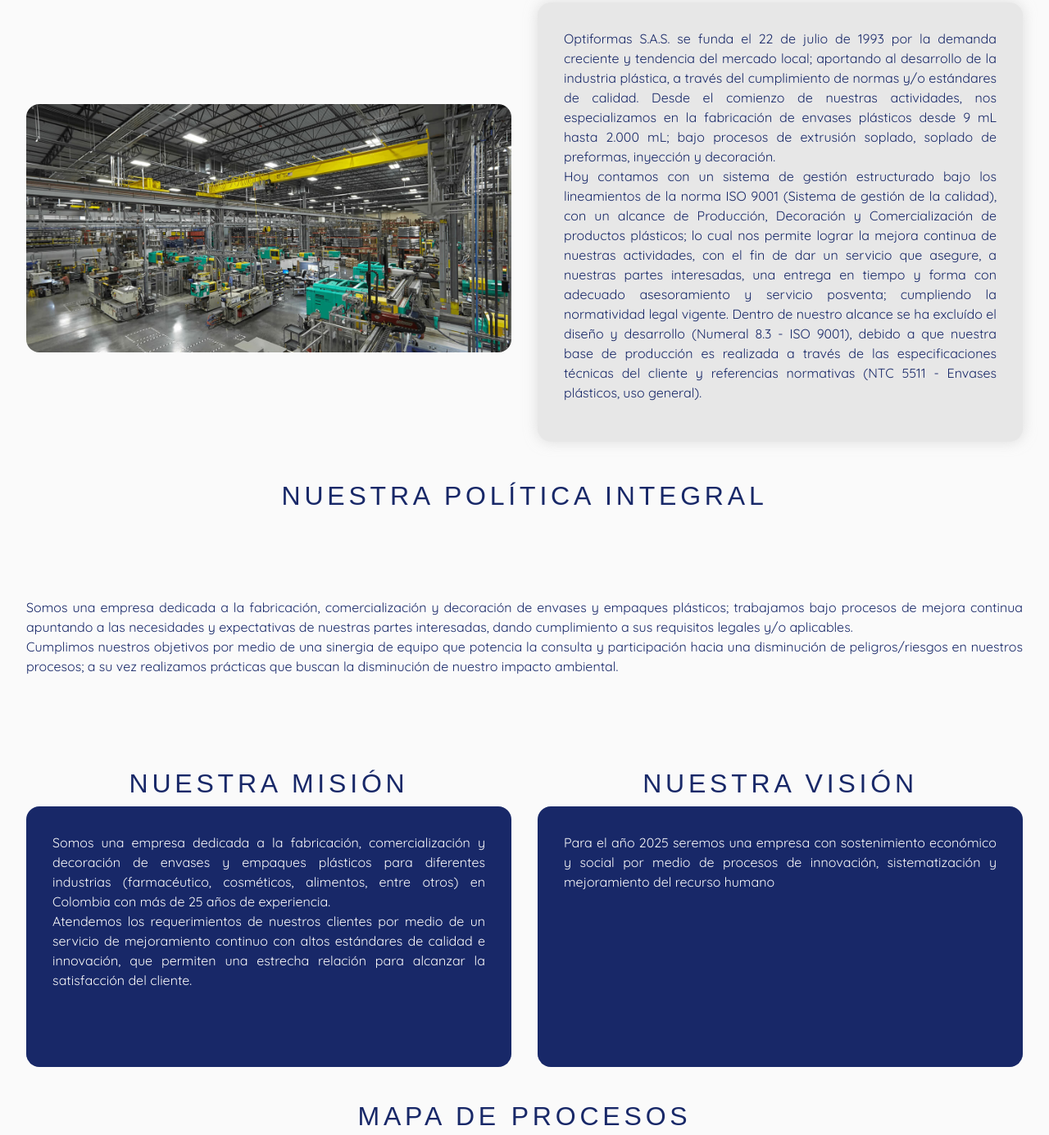
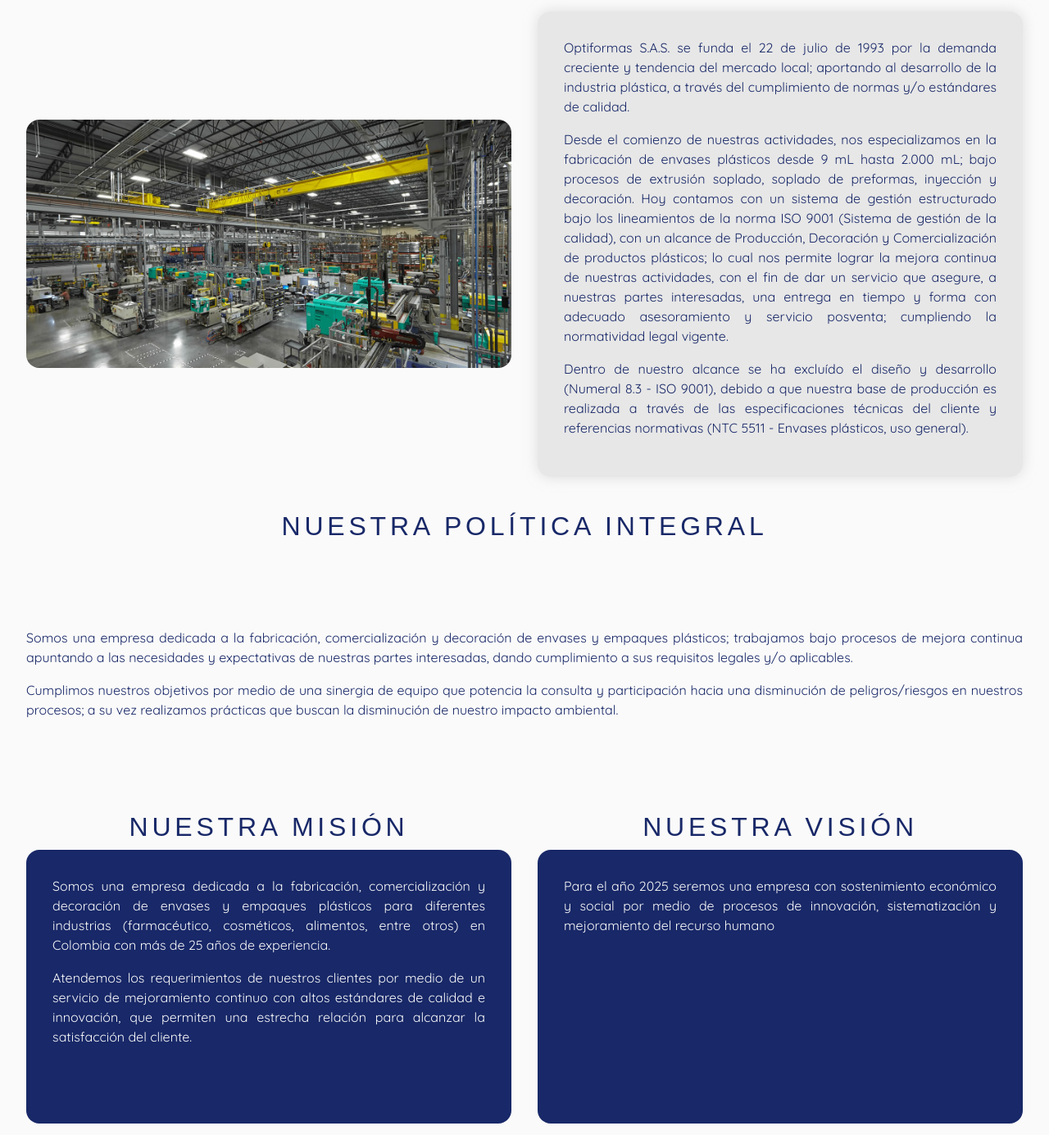
Before and after one commit to lmvelezw/proyecto_web_opti, a plain HTML site: page pages/about.html in a window 1280 px wide. Shown: the part 235-1620 px from the top of the page at 82% size. Drawn offline with nearby package versions, Linux system fonts and the light colour scheme; a web font is replaced by a local one.

Commit message:
meta keywords and descriptions

```diff
--- a/pages/about.html
+++ b/pages/about.html
@@ -5,7 +5,12 @@
     <meta charset="UTF-8">
     <meta http-equiv="X-UA-Compatible" content="IE=edge">
     <meta name="viewport" content="width=device-width, initial-scale=1.0">
+
     <title>Sobre Nosotros</title>
+    <meta name="keywords" content="Optiformas, Envases, Medellin, Plastico, Tarros, Botella, Nosotos, Historia">
+    <meta name="description" content="Conoce nuestra historia y lo que queremos lograr">
+
+
     <link href="https://cdn.jsdelivr.net/npm/bootstrap@5.3.0-alpha1/dist/css/bootstrap.min.css" rel="stylesheet" integrity="sha384-GLhlTQ8iRABdZLl6O3oVMWSktQOp6b7In1Zl3/Jr59b6EGGoI1aFkw7cmDA6j6gD" crossorigin="anonymous">
     <link rel="shortcut icon" href="../img/Favicon.png" type="image/x-icon">
     <link rel="stylesheet" href="../styles/sass/estilos.css">
@@ -52,42 +57,29 @@
         <section class="sobreTexto">
             <h2 class="letraTitulo titulo1About">Nuestra historia</h2>
             <img class="imgEmpresa" src="../img/foto_empresa.jpeg" alt="Empresa">
-            <p class="parrafos texto1About textoNuestraHistoria">Optiformas S.A.S. se funda el 22 de julio de 1993 por la demanda creciente y
-                tendencia del mercado local; aportando al desarrollo de la industria plástica, a través del cumplimiento
-                de normas y/o estándares de calidad. Desde el comienzo de nuestras actividades, nos especializamos en la
-                fabricación de envases plásticos desde 9 mL hasta 2.000 mL; bajo procesos de extrusión soplado, soplado
-                de preformas, inyección y decoración. <br> Hoy contamos con un sistema de gestión estructurado bajo los
-                lineamientos de la norma ISO 9001 (Sistema de gestión de la calidad), con un alcance de Producción,
-                Decoración y Comercialización de productos plásticos; lo cual nos permite lograr la mejora continua de
-                nuestras actividades, con el fin de dar un servicio que asegure, a nuestras partes interesadas, una
-                entrega en tiempo y forma con adecuado asesoramiento y servicio posventa; cumpliendo la normatividad
-                legal vigente. Dentro de nuestro alcance se ha excluído el diseño y desarrollo (Numeral 8.3 - ISO 9001),
-                debido a que nuestra base de producción es realizada a través de las especificaciones técnicas del
-                cliente y referencias normativas (NTC 5511 - Envases plásticos, uso general).
-            </p>
+            <div class="parrafos texto1About textoNuestraHistoria">
+                <p>Optiformas S.A.S. se funda el 22 de julio de 1993 por la demanda creciente y tendencia del mercado local; aportando al desarrollo de la industria plástica, a través del cumplimiento de normas y/o estándares de calidad.</p>
+                <p> Desde el comienzo de nuestras actividades, nos especializamos en la fabricación de envases plásticos desde 9 mL hasta 2.000 mL; bajo procesos de extrusión soplado, soplado de preformas, inyección y decoración. Hoy contamos con un sistema de gestión estructurado bajo los lineamientos de la norma ISO 9001 (Sistema de gestión de la calidad), con un alcance de Producción, Decoración y Comercialización de productos plásticos; lo cual nos permite lograr la mejora continua de nuestras actividades, con el fin de dar un servicio que asegure, a nuestras partes interesadas, una entrega en tiempo y forma con adecuado asesoramiento y servicio posventa; cumpliendo la normatividad legal vigente.</p>
+                <p> Dentro de nuestro alcance se ha excluído el diseño y desarrollo (Numeral 8.3 - ISO 9001), debido a que nuestra base de producción es realizada a través de las especificaciones técnicas del cliente y referencias normativas (NTC 5511 - Envases plásticos, uso general).</p>
+            </div>
             <h2 class="letraTitulo titulo2About">Nuestra política integral</h2>
-            <p class="parrafos texto2About">Somos una empresa dedicada a la fabricación, comercialización y decoración de envases y
-                empaques plásticos; trabajamos bajo procesos de mejora continua apuntando a las necesidades y
-                expectativas de nuestras partes interesadas, dando cumplimiento a sus requisitos legales y/o aplicables.
-                <br> Cumplimos nuestros objetivos por medio de una sinergia de equipo que potencia la consulta y
-                participación hacia una disminución de peligros/riesgos en nuestros procesos; a su vez realizamos
-                prácticas que buscan la disminución de nuestro impacto ambiental.</p>
+            <div class="parrafos texto2About">
+              <p>Somos una empresa dedicada a la fabricación, comercialización y decoración de envases y empaques plásticos; trabajamos bajo procesos de mejora continua apuntando a las necesidades y expectativas de nuestras partes interesadas, dando cumplimiento a sus requisitos legales y/o aplicables.</p>
+              <p>Cumplimos nuestros objetivos por medio de una sinergia de equipo que potencia la consulta y participación hacia una disminución de peligros/riesgos en nuestros procesos; a su vez realizamos prácticas que buscan la disminución de nuestro impacto ambiental.</p>
+            </div>
             <div class="sobreMisionVision">
                 <div>
-                    <h2 class="letraTitulo titulo3About">NUESTRA MISIÓN</h2>
-                <p class="parrafos texto3About textoProminente">Somos una empresa dedicada a la fabricación, comercialización y decoración de envases y
-                empaques plásticos para diferentes industrias (farmacéutico, cosméticos, alimentos, entre otros) en
-                Colombia con más de 25 años de experiencia. <br> Atendemos los requerimientos de nuestros clientes por
-                medio de un servicio de mejoramiento continuo con altos estándares de calidad e innovación, que permiten
-                una estrecha relación para alcanzar la satisfacción del cliente.</p>
+                  <h2 class="letraTitulo titulo3About">NUESTRA MISIÓN</h2>
+                  <div class="parrafos texto3About textoProminente">
+                    <p>Somos una empresa dedicada a la fabricación, comercialización y decoración de envases y empaques plásticos para diferentes industrias (farmacéutico, cosméticos, alimentos, entre otros) en Colombia con más de 25 años de experiencia.</p>
+                    <p>Atendemos los requerimientos de nuestros clientes por medio de un servicio de mejoramiento continuo con altos estándares de calidad e innovación, que permiten una estrecha relación para alcanzar la satisfacción del cliente.</p>
+                  </div>
                 </div>
                 <div>
-                    <h2 class="letraTitulo titulo4About">NUESTRA VISIÓN</h2>
-                <p class="parrafos texto4About textoProminente">Para el año 2025 seremos una empresa con sostenimiento económico y social por medio de
-                procesos de innovación, sistematización y mejoramiento del recurso humano</p>
+                  <h2 class="letraTitulo titulo4About">NUESTRA VISIÓN</h2>
+                  <p class="parrafos texto4About textoProminente">Para el año 2025 seremos una empresa con sostenimiento económico y social por medio de procesos de innovación, sistematización y mejoramiento del recurso humano</p>
                 </div>
             </div>
-
             <h2 class="letraTitulo titulo5About">Mapa de procesos</h2>
             <img class="imagen5About" src="../img/mapa_procesos.webp" alt="Mapa de procesos">
         </section>
--- a/styles/sass/_product.scss
+++ b/styles/sass/_product.scss
@@ -19,7 +19,6 @@
     align-items: center;
     justify-content: center;
     padding: 1rem;
-
 }
 .productoSeccion__comprar{
     grid-area: comprar;
```
Also changed, not shown: index.html (+4 -0 lines), pages/catalog.html (+5 -0 lines), pages/contact.html (+5 -0 lines), pages/product.html (+5 -0 lines).
